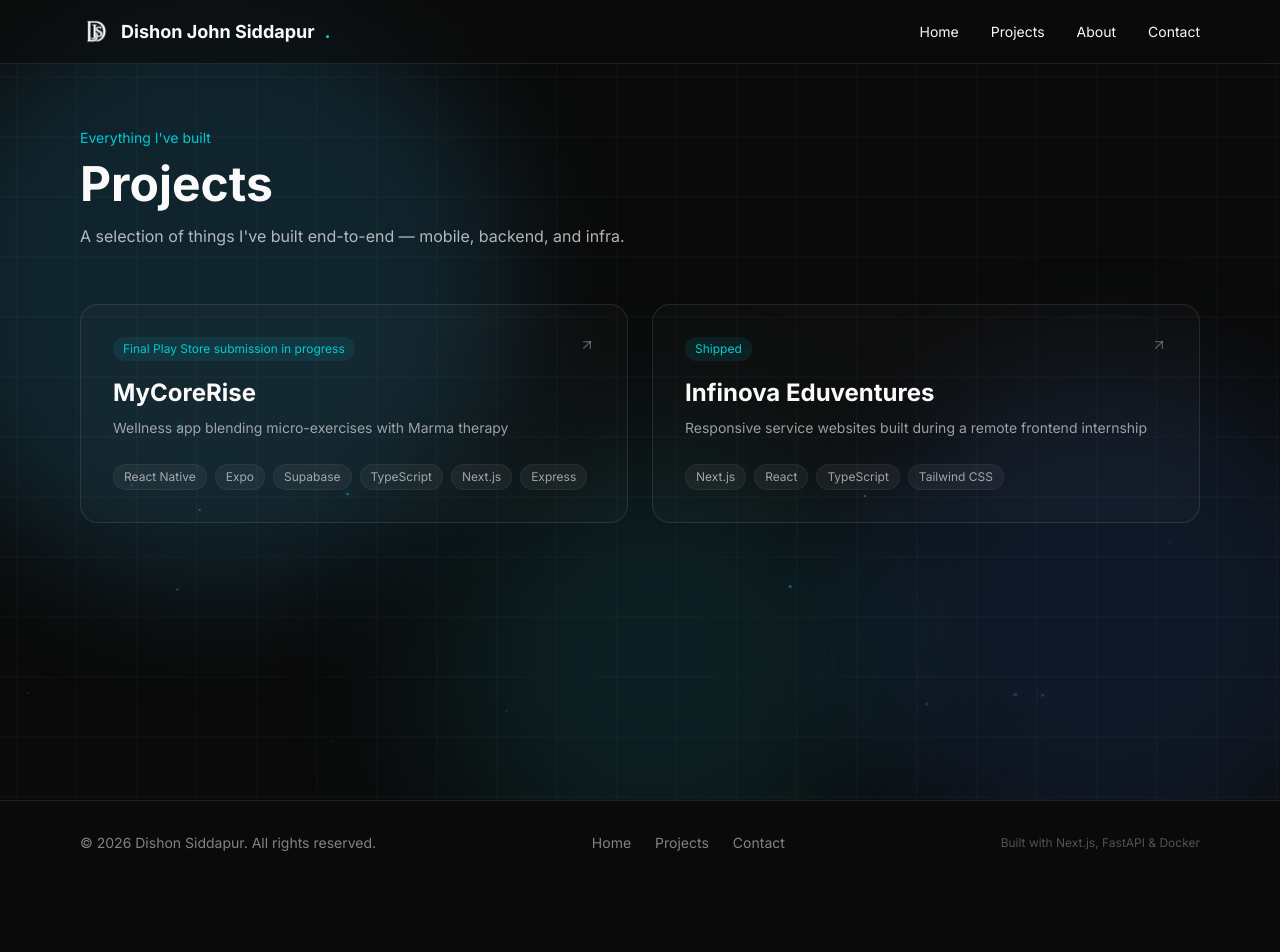
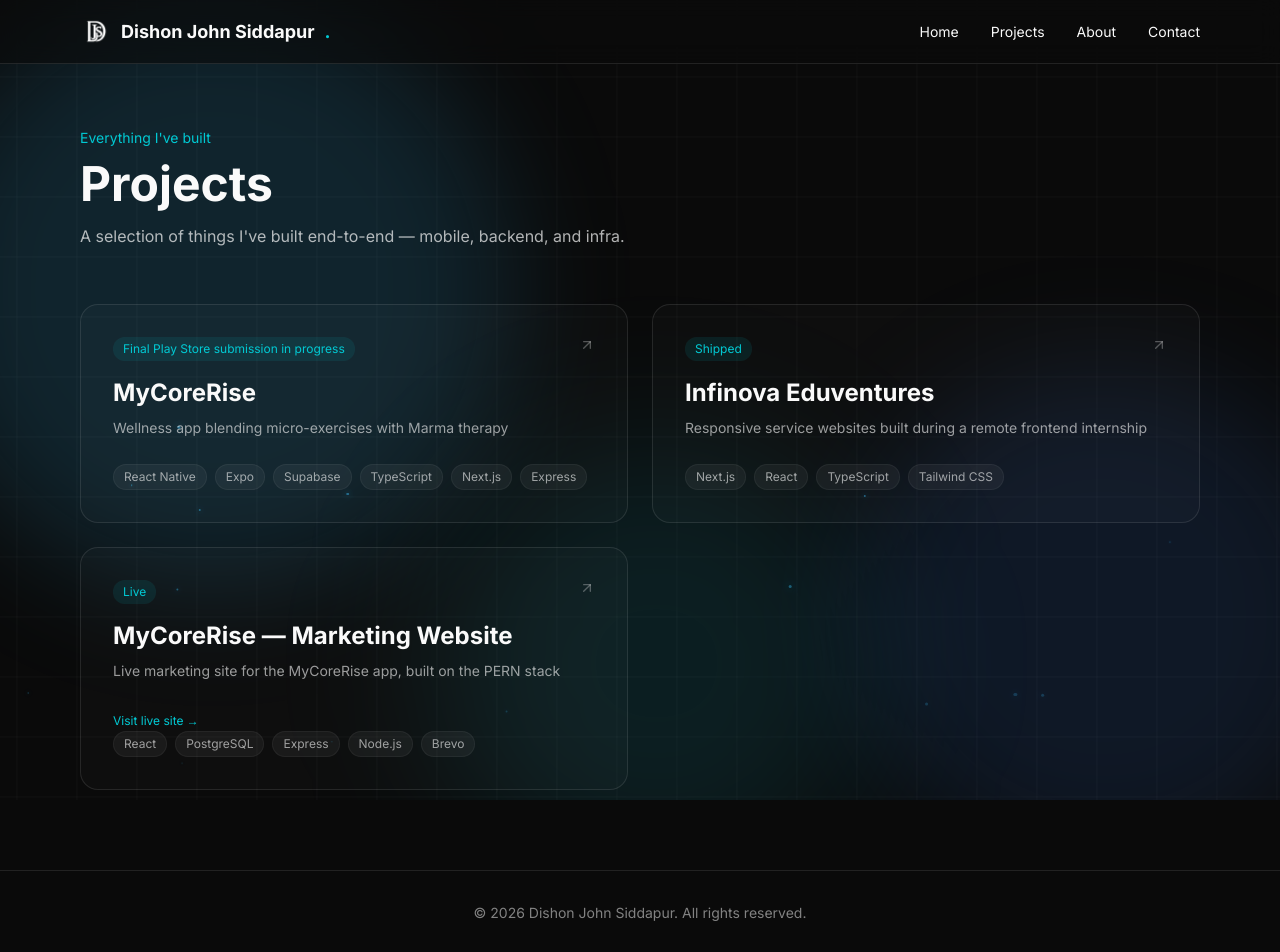
Before and after one commit to Dishon11/Portfolio, a Next.js app: page /projects in a window 1280 px wide. Shown: the top 952 px of the page. Before the commit the page ends 885 px from the top, so only its background shows below. Built offline with nearby package versions, Linux system fonts and the light colour scheme.

Commit message:
added another project

```diff
--- a/app/projects/page.tsx
+++ b/app/projects/page.tsx
@@ -54,6 +54,16 @@ export default function ProjectsPage() {
               <p className="text-foreground/60 mb-6 text-sm leading-relaxed">
                 {project.tagline}
               </p>
+              {project.liveUrl && (
+                <a
+                  href={project.liveUrl}
+                  target="_blank"
+                  rel="noopener noreferrer"
+                  className="text-xs text-accent hover:underline"
+                >
+                  Visit live site →
+                </a>
+              )}
 
               <div className="flex flex-wrap gap-2">
                 {project.stack.map((tech) => (
--- a/components/FeaturedProject.tsx
+++ b/components/FeaturedProject.tsx
@@ -107,6 +107,17 @@ export default function FeaturedProject() {
                   <p className="text-sm text-foreground/60 mb-5 leading-relaxed">
                     {project.tagline}
                   </p>
+                  {project.liveUrl && (
+                    <a
+                      href={project.liveUrl}
+                      target="_blank"
+                      rel="noopener noreferrer"
+                      className="text-xs text-accent hover:underline"
+                    >
+                      Visit live site →
+                    </a>
+                  )}
+
                   <div className="flex flex-wrap gap-1.5">
                     {project.stack.slice(0, 3).map((t) => (
                       <span
--- a/components/Footer.tsx
+++ b/components/Footer.tsx
@@ -8,10 +8,10 @@ export default function Footer() {
 
   return (
     <footer className="border-t border-foreground/10 px-6 md:px-20 py-8">
-      <div className="flex flex-col sm:flex-row items-center justify-between gap-4 text-sm text-foreground/50">
-        <p>© {year} Dishon Siddapur. All rights reserved.</p>
+      <div className="flex flex-col sm:flex-row items-center justify-center gap-4 text-sm text-foreground/50">
+        <p>© {year} Dishon John Siddapur. All rights reserved.</p>
 
-        <div className="flex items-center gap-6">
+        {/* <div className="flex items-center gap-6">
           <Link href="/" className="hover:text-accent transition-colors">
             Home
           </Link>
@@ -24,11 +24,11 @@ export default function Footer() {
           <a href="#contact" className="hover:text-accent transition-colors">
             Contact
           </a>
-        </div>
+        </div> */}
 
-        <p className="text-xs text-foreground/30">
+        {/* <p className="text-xs text-foreground/30">
           Built with Next.js, FastAPI & Docker
-        </p>
+        </p> */}
       </div>
     </footer>
   );
--- a/components/Navbar.tsx
+++ b/components/Navbar.tsx
@@ -4,6 +4,7 @@
 import { useState } from "react";
 import Image from "next/image";
 import Link from "next/link";
+import { useRouter, usePathname } from "next/navigation";
 import { motion, AnimatePresence } from "framer-motion";
 
 const links = [
@@ -15,21 +16,39 @@ const links = [
 
 export default function Navbar() {
   const [menuOpen, setMenuOpen] = useState(false);
+  const router = useRouter();
+  const pathname = usePathname();
+
+  const goHome = () => {
+    if (pathname === "/") {
+      window.scrollTo({ top: 0, behavior: "smooth" });
+    } else {
+      router.push("/");
+    }
+  };
 
   return (
     <nav className="fixed top-0 left-0 w-full z-50 backdrop-blur-md bg-background/60 border-b border-foreground/10">
       <div className="flex items-center justify-between px-6 md:px-20 py-4">
-        <Link href="/" className="flex items-center gap-2.5 font-bold text-lg">
-          {/* Logo slot — drop your logo image/svg here later */}
-          {/* <div className="w-8 h-8 rounded-lg bg-accent/10 border border-accent/20 flex items-center justify-center flex-shrink-0"> */}
+        <button
+          onClick={goHome}
+          className="flex items-center gap-2.5 font-bold text-lg"
+        >
           <Image src="/djs_logo.png" alt="Logo" width={31} height={30} />
-          {/* </div> */}
           Dishon John Siddapur<span className="text-accent">.</span>
-        </Link>
+        </button>
 
-        {/* Desktop links */}
         <div className="hidden md:flex gap-8 text-sm">
-          {links.map((link) => (
+          {links.map((link) =>
+            link.name === "Home" ? (
+              <button
+                key={link.name}
+                onClick={goHome}
+                className="hover:text-accent transition-colors"
+              >
+                {link.name}
+              </button>
+            ) : (
               <Link
                 key={link.name}
                 href={link.href}
@@ -37,10 +56,10 @@ export default function Navbar() {
               >
                 {link.name}
               </Link>
-          ))}
+            ),
+          )}
         </div>
 
-        {/* Mobile menu button */}
         <button
           className="md:hidden text-2xl"
           onClick={() => setMenuOpen(!menuOpen)}
@@ -50,7 +69,6 @@ export default function Navbar() {
         </button>
       </div>
 
-      {/* Mobile dropdown */}
       <AnimatePresence>
         {menuOpen && (
           <motion.div
@@ -60,7 +78,19 @@ export default function Navbar() {
             className="md:hidden overflow-hidden bg-background/95 border-t border-foreground/10"
           >
             <div className="flex flex-col gap-4 px-6 py-6">
-              {links.map((link) => (
+              {links.map((link) =>
+                link.name === "Home" ? (
+                  <button
+                    key={link.name}
+                    onClick={() => {
+                      goHome();
+                      setMenuOpen(false);
+                    }}
+                    className="text-base hover:text-accent transition-colors text-left"
+                  >
+                    {link.name}
+                  </button>
+                ) : (
                   <Link
                     key={link.name}
                     href={link.href}
@@ -69,7 +99,8 @@ export default function Navbar() {
                   >
                     {link.name}
                   </Link>
-              ))}
+                ),
+              )}
             </div>
           </motion.div>
         )}
--- a/lib/projects.ts
+++ b/lib/projects.ts
@@ -20,12 +20,25 @@ export const projects = [
   {
     slug: "infinova",
     title: "Infinova Eduventures",
-  tagline: "Responsive service websites built during a remote frontend internship",
+    tagline:
+      "Responsive service websites built during a remote frontend internship",
     description:
       "Built responsive websites for multiple services offered by the company, translating designs into functional, production-ready pages. Developed reusable React/Next.js components that cut development time by 40% and improved maintainability by 80%.",
     stack: ["Next.js", "React", "TypeScript", "Tailwind CSS"],
     status: "Shipped",
     role: "Web Developer Intern (Remote) — Jan 2026 to Feb 2026",
   },
+  {
+    slug: "mycorerise-website",
+    title: "MyCoreRise — Marketing Website",
+    tagline:
+      "Live marketing site for the MyCoreRise app, built on the PERN stack",
+    description:
+      "Built and deployed the public-facing marketing website for MyCoreRise using React and the PERN stack (PostgreSQL, Express, React, Node.js), with Brevo integrated for transactional and marketing email.",
+    stack: ["React", "PostgreSQL", "Express", "Node.js", "Brevo"],
+    status: "Live",
+    role: "Designed and built the site end-to-end, including backend email integration via Brevo.",
+    liveUrl: "https://www.mycorerise.com",
+  },
   // add more projects here later, e.g. this portfolio itself
 ];
```
Lines whose indentation alone changed are shown as unchanged.
